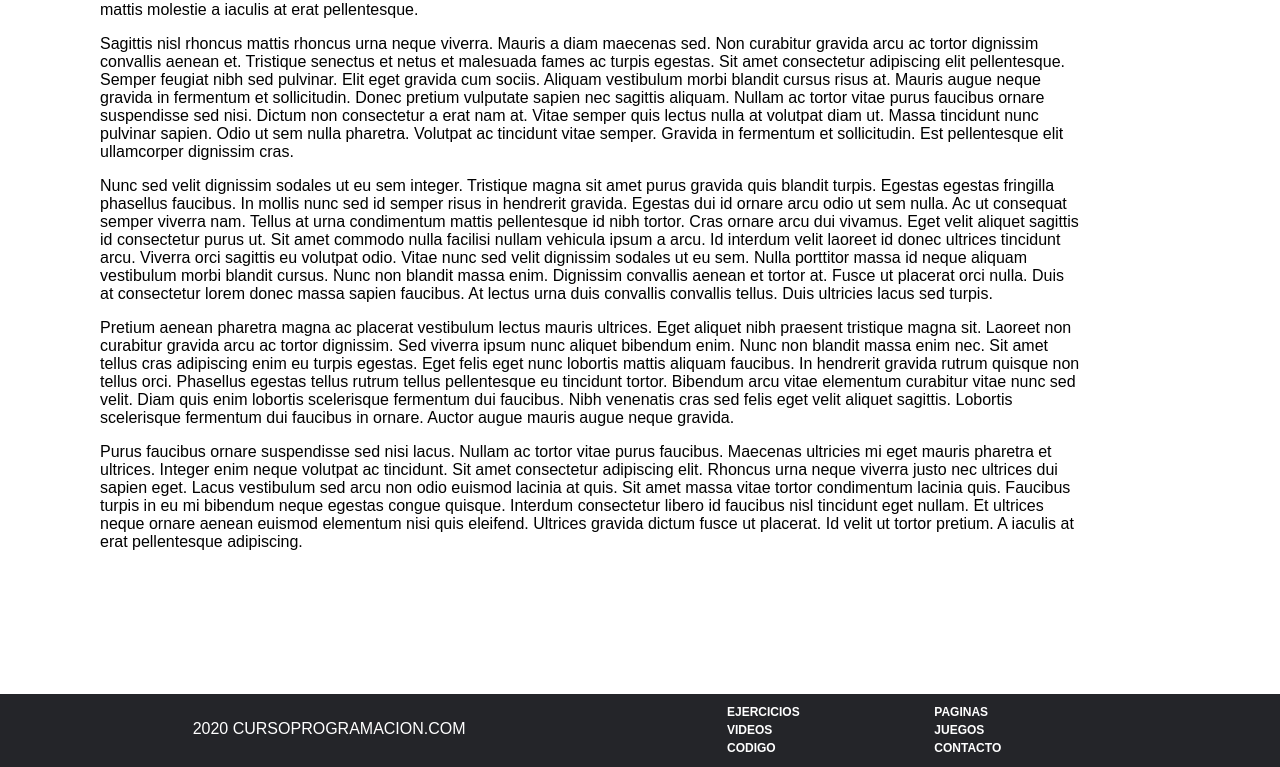
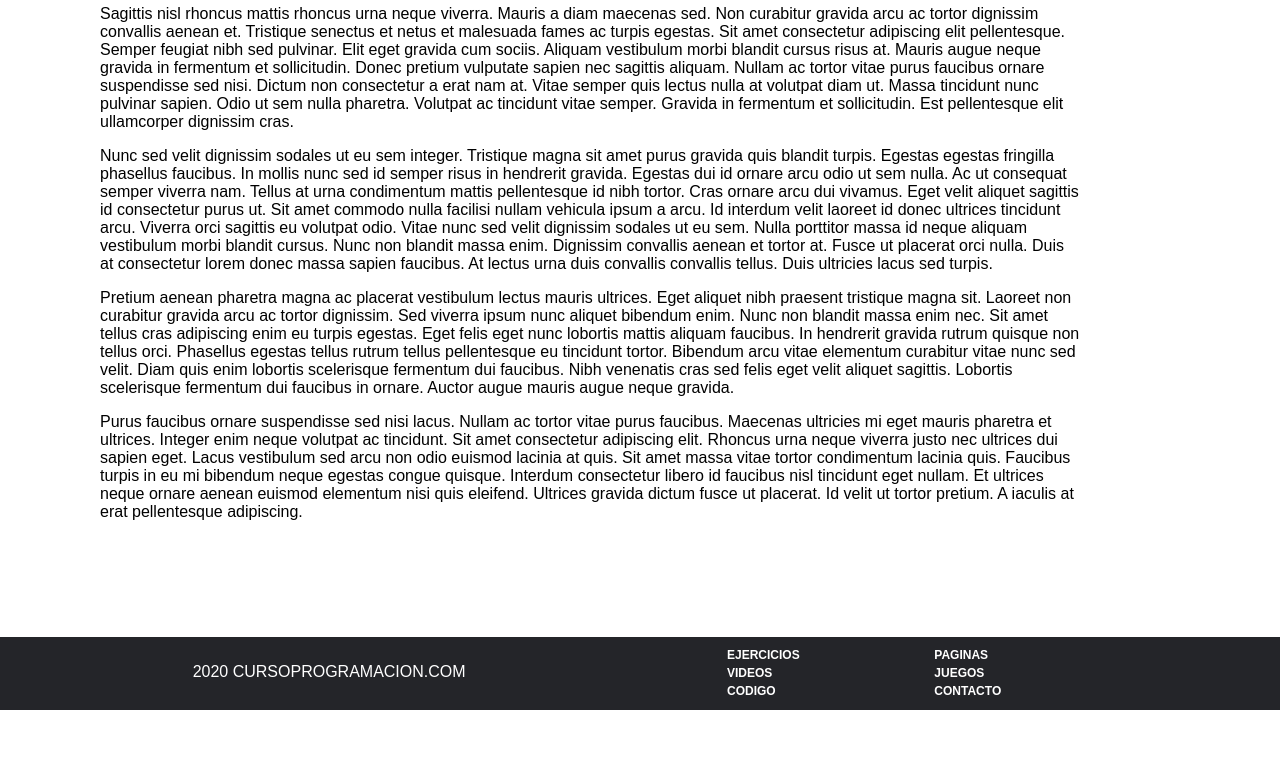
Before and after one commit to lealskrs/cursoprogramacion, a website: page index.html in a window 1280 px wide. Shown: the part 705-1472 px from the top of the page. After the commit the page ends 1415 px from the top, so only its background shows below. Drawn offline with Linux system fonts and the light colour scheme.

Commit message:
Cambio footer/header a flex

```diff
--- a/index.html
+++ b/index.html
@@ -6,24 +6,21 @@
     <style>
       /* Base Styles */
       html {
-        height: 100%;
         font-family: sans-serif;
       }
       body {
-        top: 0px;
-        position: relative;
-        min-height: 100%;
-        margin:0; padding: 0;
+        min-height: 100vh;
+        display: flex;
+        flex-wrap: wrap;
+        margin:0;
+        padding: 0;
       }
 
       /* Header Styles */
       header {
-        position: absolute;
-        top: 0px;
-        right: 0px;
+        align-self: flex-start;
         height: 50px;
-        left: 0px;
-        background-size: cover;
+        width: 100%;
         padding: 10px;
         background-color: #242529;
       }
@@ -58,20 +55,18 @@
 
       /* Content Styles */
       main {
-        padding-top: 200px;
+        padding-top: 100px;
         padding-left: 100px;
-        padding-bottom: 200px;
+        padding-bottom: 100px;
         padding-right: 200px;
       }
 
       /* Footer Styles */
       footer {
+        align-self: flex-end;
         background-color: #242529;
         height: 63px;
-        position: absolute;
-        bottom: 0px;
-        right: 0px;
-        left: 0px;
+        width: 100%;
         padding: 5px;
       }
       footer table {
```
